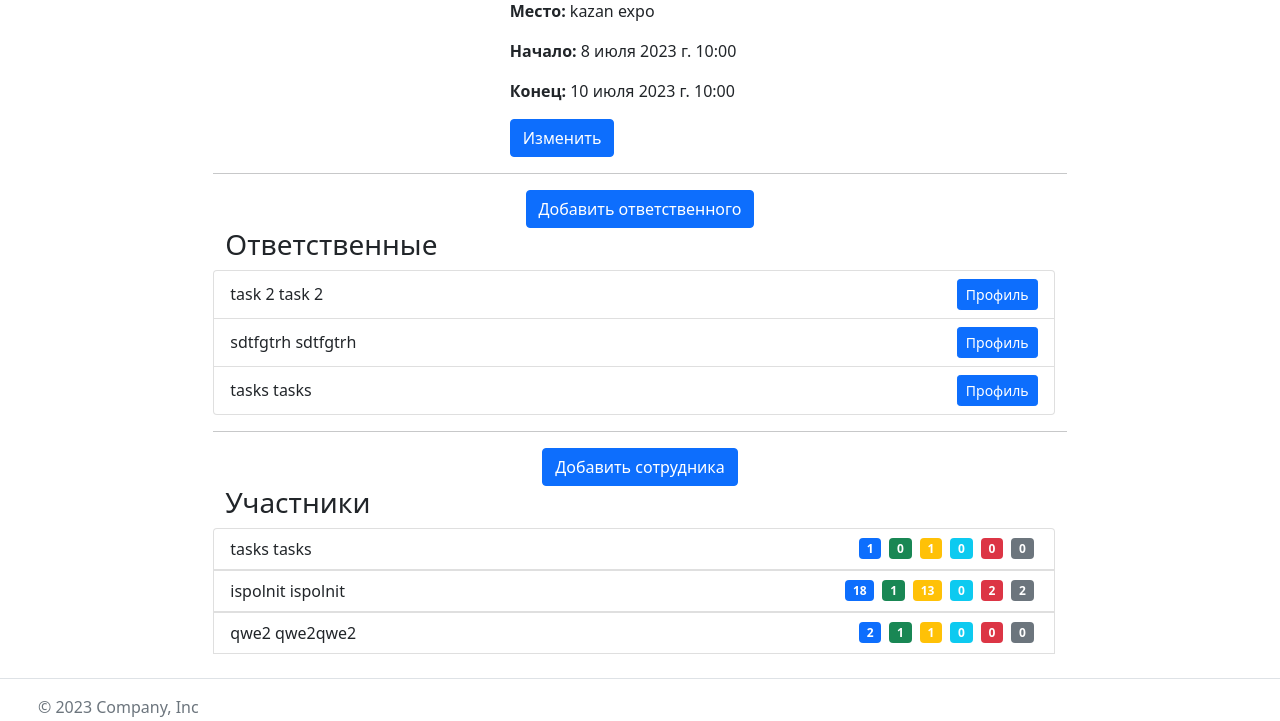
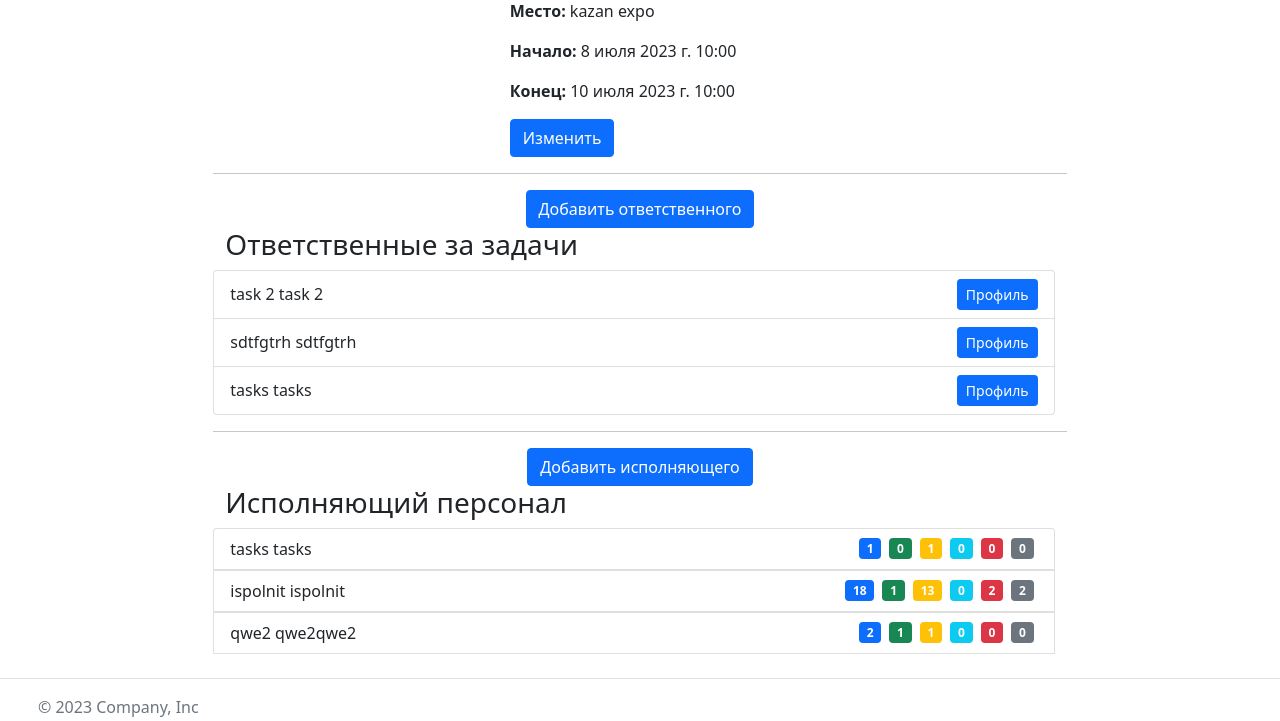
Before and after one commit to bozya02/event_planner, a Django app: page /events/9/ in a window 1280 px wide. Shown: the part 680-1401 px from the top of the page. Run offline with Django 4.2, Linux system fonts and the light colour scheme; a user stored in the database is signed in; data comes from the database, SQL or seed files in the repository; parts of the project's set-up code (start-up, migrations or seed data) failed here and were passed over; some libraries are stand-ins or nearby versions.

Commit message:
fix event view

```diff
--- a/api/serializers.py
+++ b/api/serializers.py
@@ -10,7 +10,6 @@ class CustomTokenObtainPairSerializer(TokenObtainPairSerializer):
     def get_token(cls, user):
         token = super().get_token(user)
 
-        # Добавьте дополнительные поля пользователя в полезную нагрузку токена (необязательно)
         token['tg_id'] = user.tg_id
 
         return token
@@ -49,13 +48,10 @@ class CustomUserWriteSerializer(serializers.ModelSerializer):
         )
         group_names = validated_data.get('groups', [])
 
-        # Назначьте группы пользователю
         groups = Group.objects.filter(name__in=group_names)
         user.groups.set(groups)
 
         user.set_password(validated_data['password'])
-        user.is_staff = True
-
         user.save()
 
         return CustomUserTokenSerializer(user).data
--- a/templates/event_employees.html
+++ b/templates/event_employees.html
@@ -2,7 +2,7 @@
 {% if perms.core.add_eventuser and event|is_event_actual %}
     <div class="text-center">
         <button type="button" class="btn btn-primary" onclick="openModal('selectEmployeeModal')">
-            Добавить сотрудника
+            Добавить исполняющего
         </button>
     </div>
     <!-- Модальное окно для выбора сотрудника -->
@@ -14,7 +14,7 @@
                 <form method="POST" action="{% url 'add_employees' event_id=event.id %}">
                     {% csrf_token %}
                     <div class="modal-header">
-                        <h5 class="modal-title" id="selectEmployeeModalLabel">Выберите сотрудника</h5>
+                        <h5 class="modal-title" id="selectEmployeeModalLabel">Выберите исполняющего</h5>
                         <button type="button" class="btn-close" data-bs-dismiss="modal" aria-label="Close">
                         </button>
                     </div>
@@ -39,7 +39,7 @@
 {% endif %}
 
 {% if event.eventuser_set %}
-    <h3>Участники</h3>
+    <h3>Исполняющий персонал</h3>
     <div class="list-group">
         {% for event_employee in event.eventuser_set.all %}
             <button type="button"
--- a/templates/responsible_tasks.html
+++ b/templates/responsible_tasks.html
@@ -14,7 +14,7 @@
                 <form method="POST" action="{% url 'add_responsible' event_id=event.id %}">
                     {% csrf_token %}
                     <div class="modal-header">
-                        <h5 class="modal-title" id="selectEmployeeModalLabel">Выберите сотрудника</h5>
+                        <h5 class="modal-title" id="selectEmployeeModalLabel">Выберите ответственного</h5>
                         <button type="button" class="btn-close" data-bs-dismiss="modal" aria-label="Close">
                         </button>
                     </div>
@@ -39,7 +39,7 @@
 {% endif %}
 
 {% if event.eventuser_set %}
-    <h3>Ответственные</h3>
+    <h3>Ответственные за задачи</h3>
     <ul class="list-group">
         {% for responsible in event.responsible_tasks.all %}
             <li class="list-group-item list-group-item-action d-flex justify-content-between align-items-center">
```
Also changed, not shown: api/views.py (+11 -27 lines).
